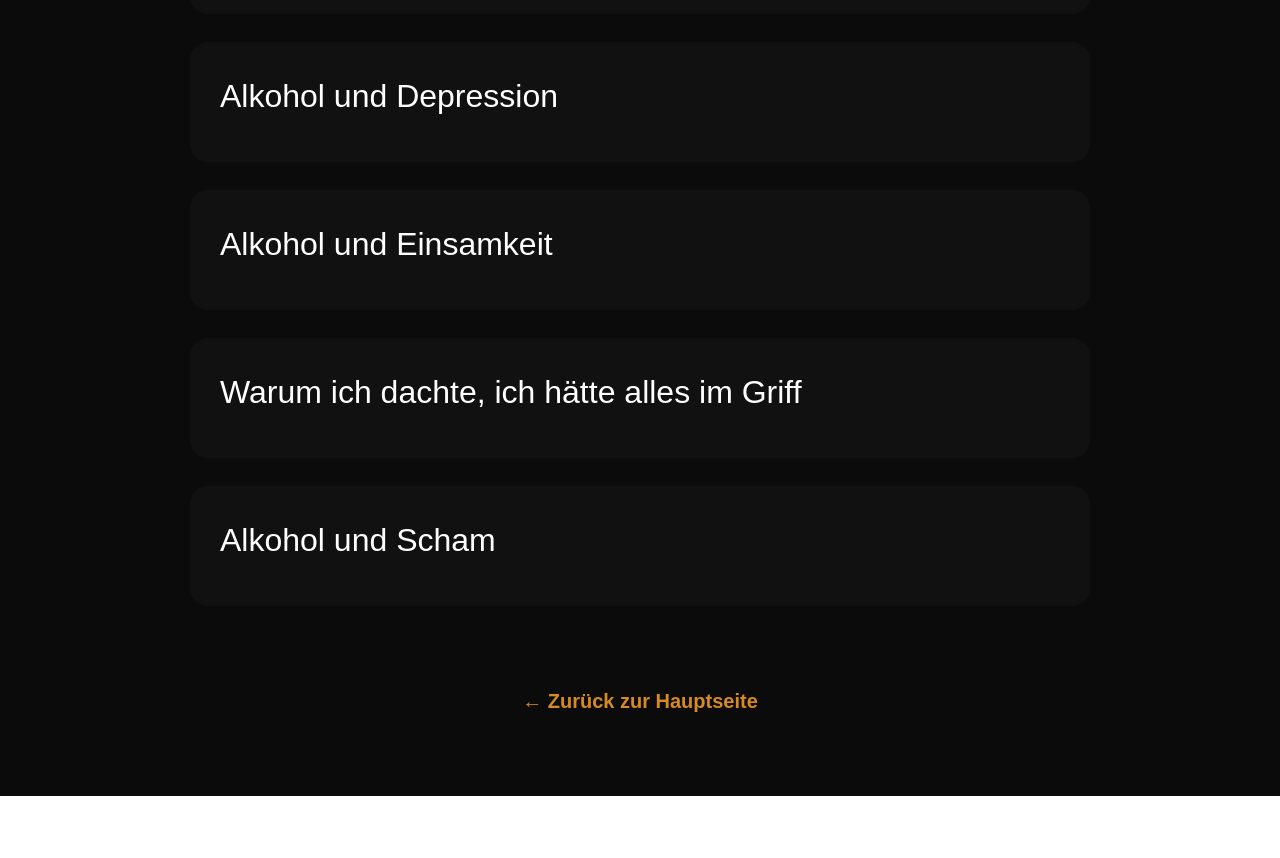
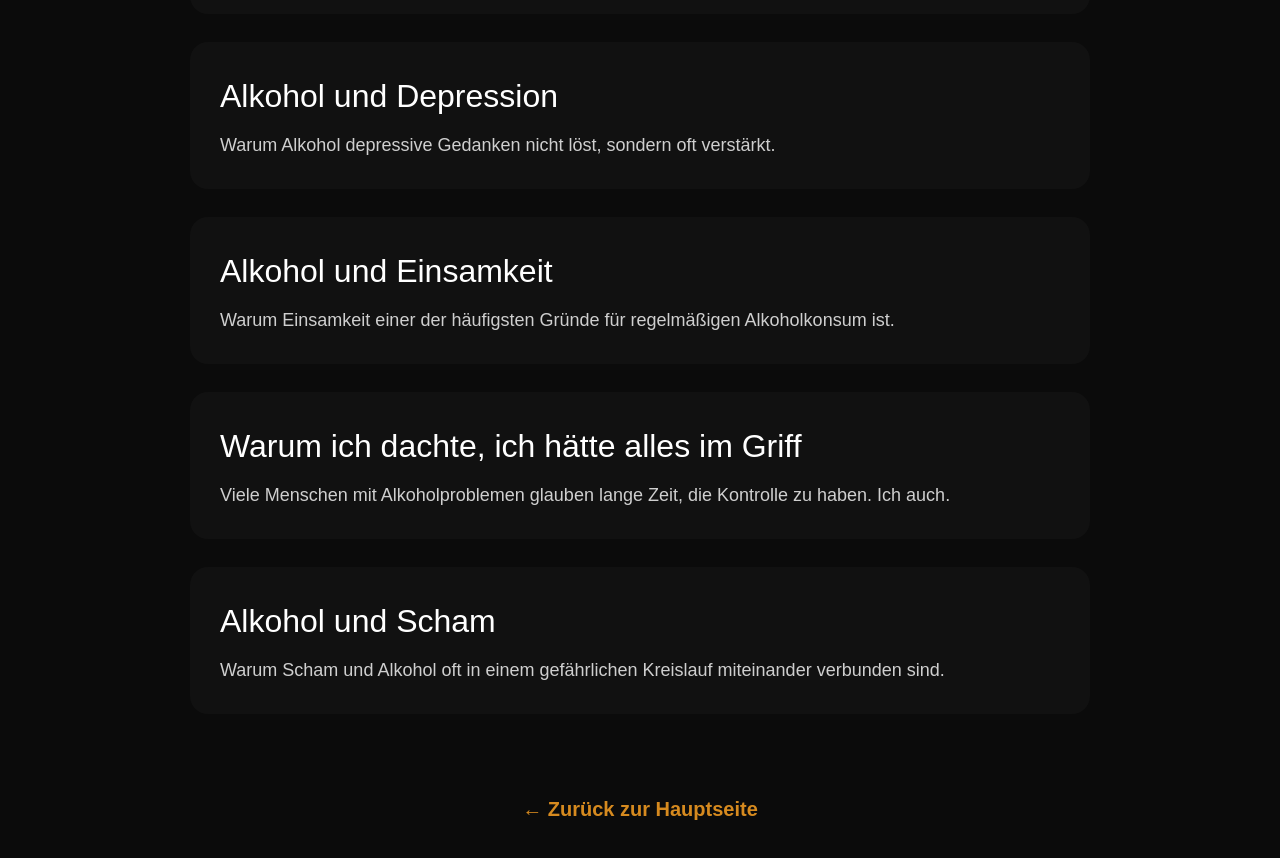
Before and after one commit to kochmarcus00-dotcom/ich-habs-im-griff, a Next.js app: page /blog in a window 1280 px wide. Shown: the part 2380-3238 px from the top of the page. Before the commit the page ends 3176 px from the top, so only its background shows below. Built offline with nearby package versions, Linux system fonts and the light colour scheme.

Commit message:
Neue Blogartikel hinzugefügt

```diff
--- a/app/blog/page.tsx
+++ b/app/blog/page.tsx
@@ -90,30 +90,30 @@ export default function BlogPage() {
 
 {
   title: "Alkohol und Depression",
-  description:
-    "Warum Depressionen einer der häufigsten Gründe für regelmäßigen Alkoholkonsum ist.",
-  href: "/blog/alkohol-und-depression",
+  slug: "alkohol-und-depression",
+  excerpt:
+    "Warum Alkohol depressive Gedanken nicht löst, sondern oft verstärkt.",
 },
 
 {
   title: "Alkohol und Einsamkeit",
-  description:
+  slug: "alkohol-und-einsamkeit",
+  excerpt:
     "Warum Einsamkeit einer der häufigsten Gründe für regelmäßigen Alkoholkonsum ist.",
-  href: "/blog/alkohol-und-einsamkeit",
 },
 
 {
   title: "Warum ich dachte, ich hätte alles im Griff",
-  description:
+  slug: "ich-dachte-ich-haette-alles-im-griff",
+  excerpt:
     "Viele Menschen mit Alkoholproblemen glauben lange Zeit, die Kontrolle zu haben. Ich auch.",
-  href: "/blog/ich-dachte-ich-haette-alles-im-griff",
 },
 
 {
   title: "Alkohol und Scham",
-  description:
+  slug: "alkohol-und-scham",
+  excerpt:
     "Warum Scham und Alkohol oft in einem gefährlichen Kreislauf miteinander verbunden sind.",
-  href: "/blog/alkohol-und-scham",
 },
 
   ];
```
